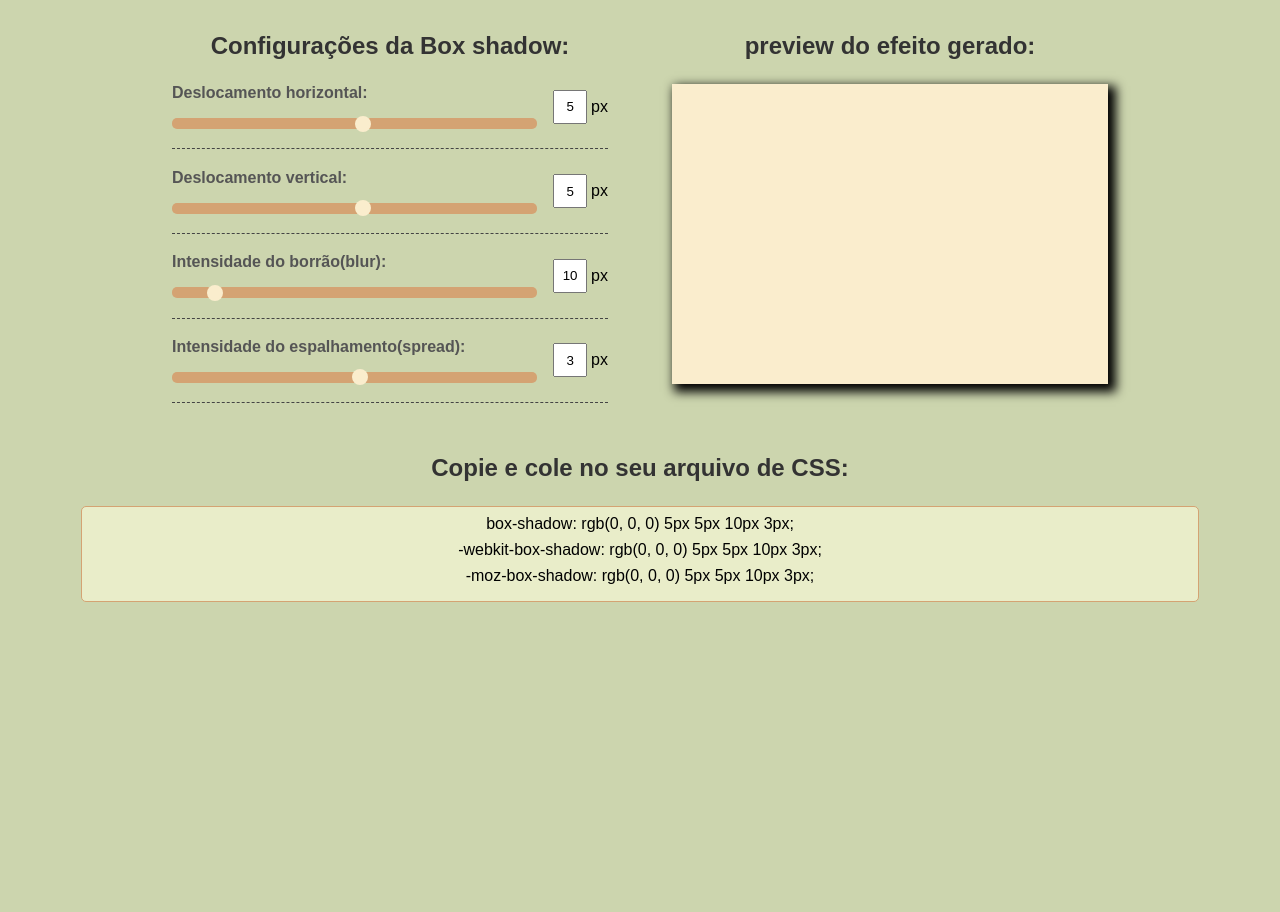
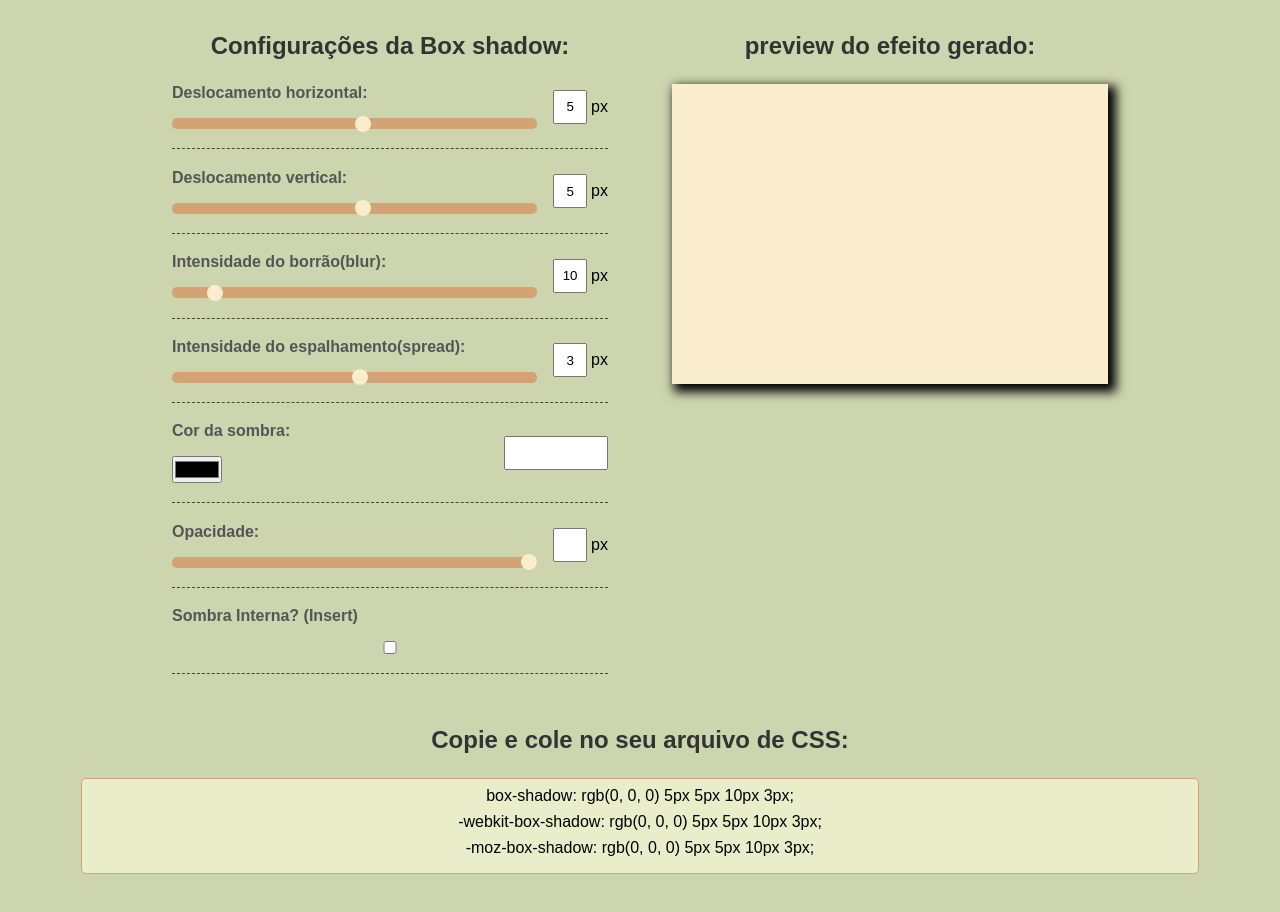
Before and after one commit to TomoriComAncora/gerador_de_sombra, a plain HTML site: page index.html in a window 1280 px wide. Before the commit the page ends 800 px from the top, so only its background shows below. Drawn offline with Linux system fonts and the light colour scheme.

Commit message:
fim espediente

```diff
--- a/css/styles.css
+++ b/css/styles.css
@@ -88,6 +88,11 @@ h2 {
   -webkit-appearance: none;
 }
 
+/* novas funcionalidades */
+#color-value{
+  min-width: 100px;
+}
+
 /* preview */
 #box {
   width: 100%;
--- a/index.html
+++ b/index.html
@@ -79,6 +79,44 @@
             <p>px</p>
           </div>
         </form>
+        <form class="form-control">
+          <div class="range-input">
+            <label for="color">Cor da sombra:</label>
+            <input
+              type="color"
+              id="color"
+              name="color"
+              value="#000"
+            />
+          </div>
+          <div class="reference-input">
+            <input type="number" id="color-value" name="color-value" />
+          </div>
+        </form>
+        <form class="form-control">
+          <div class="range-input">
+            <label for="opacity">Opacidade:</label>
+            <input
+              type="range"
+              id="opacity"
+              name="opacity"
+              min="0"
+              max="1"
+              value="1"
+              step="0.01"
+            />
+          </div>
+          <div class="reference-input">
+            <input type="number" id="opacity-value" name="opacity-value" />
+            <p>px</p>
+          </div>
+        </form>
+        <form class="form-control">
+          <div class="range-input">
+            <label for="opacity">Sombra Interna? (Insert)</label>
+            <input type="checkbox" id="insert" name="insert">
+          </div>
+        </form>
       </div>
       <div id="preview">
         <h2>preview do efeito gerado:</h2>
```
